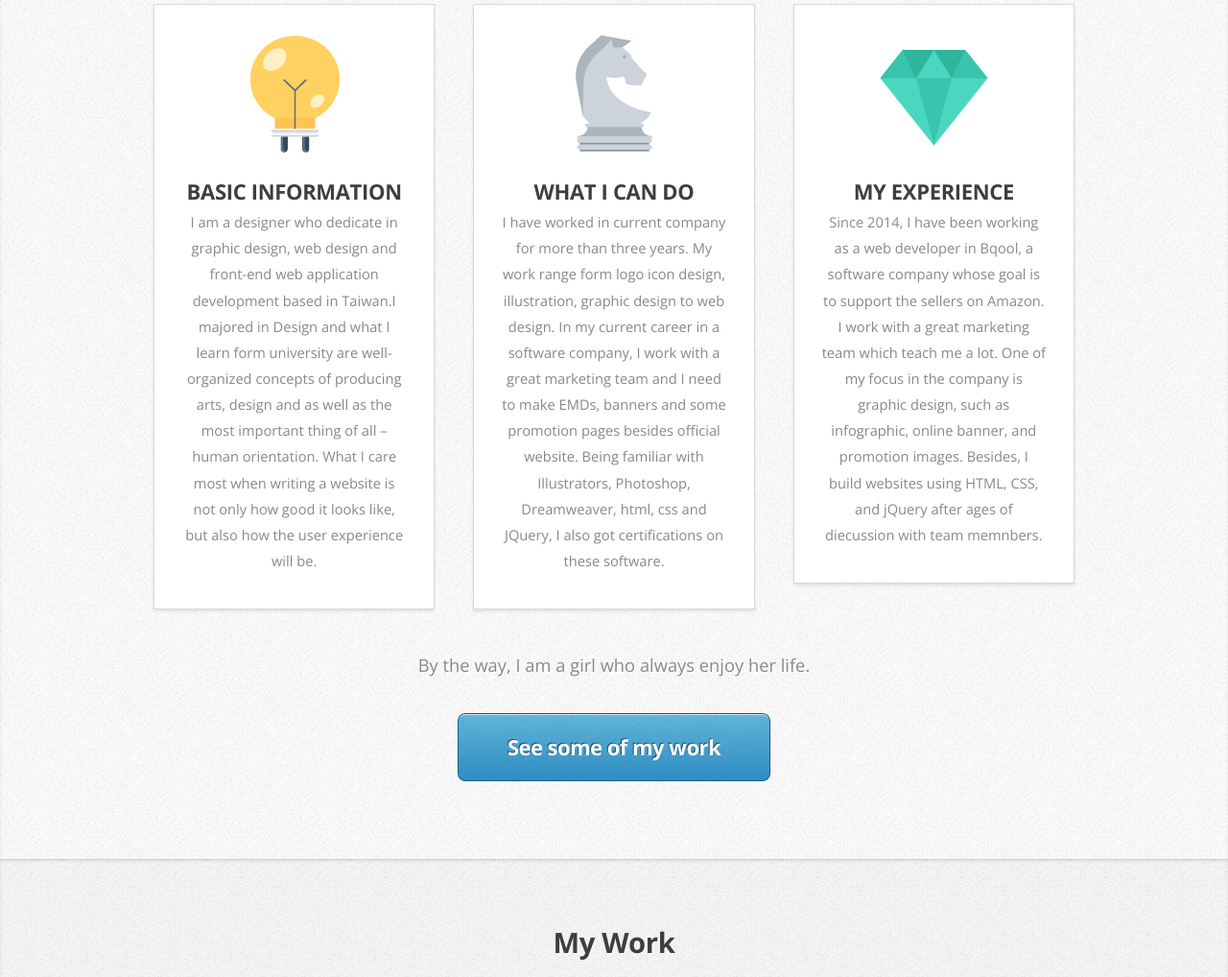
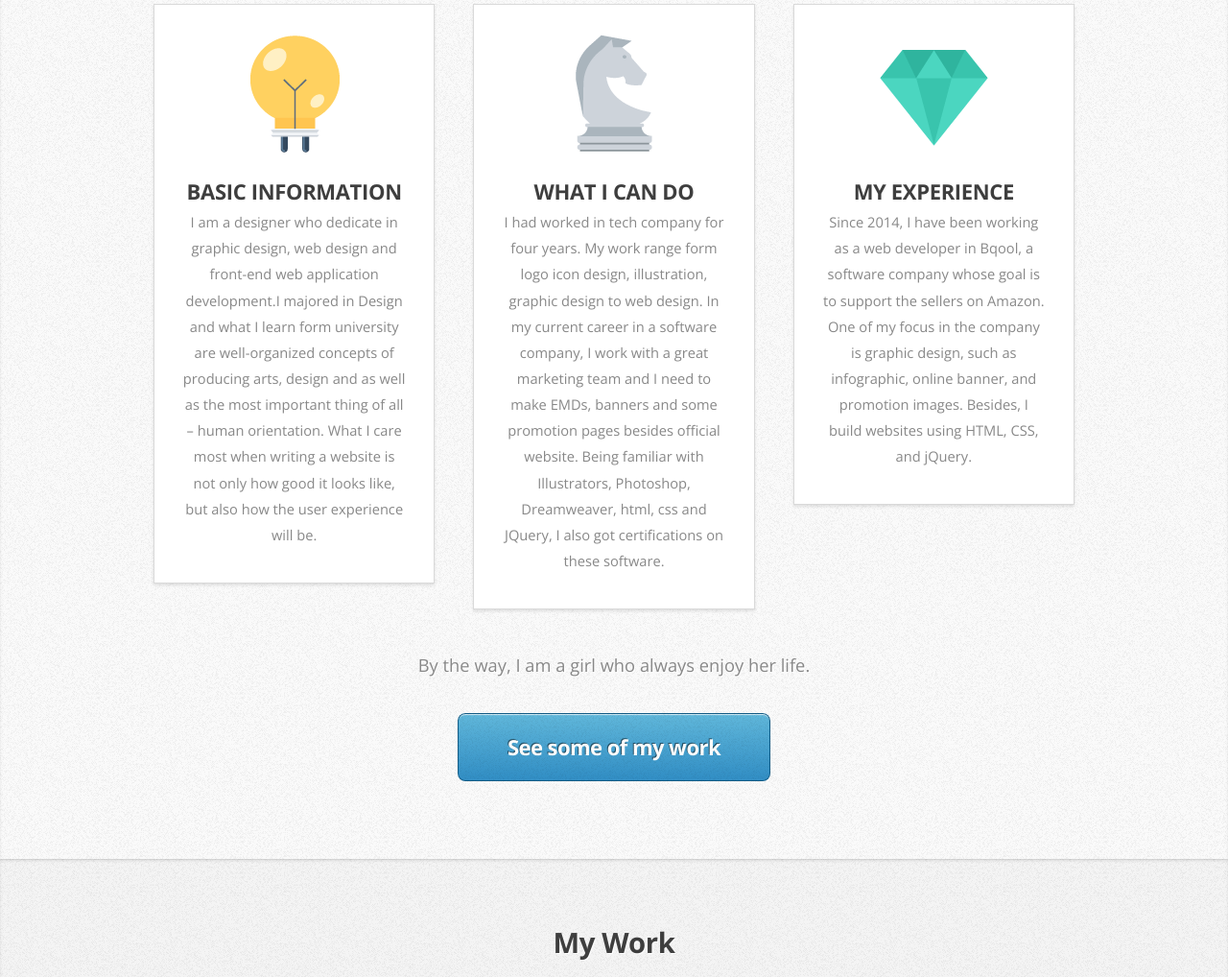
Before and after one commit to ellieliu/ellieliu.github.io, a plain HTML site: page index.html in a window 1280 px wide. Shown: the part 762-1780 px from the top of the page at 96% size. Drawn offline with nearby package versions, Linux system fonts and the light colour scheme.

Commit message:
Update index.html

```diff
--- a/index.html
+++ b/index.html
@@ -57,7 +57,7 @@
                             <section class="box box-style1">
                                 <img src="images/creativity.png">
                                 <h3>BASIC INFORMATION</h3>
-                                <p>I am a designer who dedicate in graphic design, web design and front-end web application development based in Taiwan.I majored in Design and what I learn form university are well-organized concepts of producing arts, design and as well as the most important thing of all – human orientation. What I care most when writing a website is not only how good it looks like, but also how the user experience will be.
+                                <p>I am a designer who dedicate in graphic design, web design and front-end web application development.I majored in Design and what I learn form university are well-organized concepts of producing arts, design and as well as the most important thing of all – human orientation. What I care most when writing a website is not only how good it looks like, but also how the user experience will be.
                                 </p>
                             </section>
                         </div>
@@ -65,14 +65,14 @@
                             <section class="box box-style1">
                                 <img src="images/personality.png">
                                 <h3>WHAT I CAN DO</h3>
-                                <p>I have worked in current company for more than three years. My work range form logo icon design, illustration, graphic design to web design. In my current career in a software company, I work with a great marketing team and I need to make EMDs, banners and some promotion pages besides official website. Being familiar with  Illustrators, Photoshop, Dreamweaver, html, css and JQuery, I also got certifications on these software. </p>
+                                <p>I had worked in tech company for four years. My work range form logo icon design, illustration, graphic design to web design. In my current career in a software company, I work with a great marketing team and I need to make EMDs, banners and some promotion pages besides official website. Being familiar with  Illustrators, Photoshop, Dreamweaver, html, css and JQuery, I also got certifications on these software. </p>
                             </section>
                         </div>
                         <div class="4u">
                             <section class="box box-style1">
                                 <img src="images/diamond.png">
                                 <h3>MY EXPERIENCE</h3>
-                                <p>Since 2014, I have been working as a web developer in Bqool, a software company whose goal is to support the sellers on Amazon. I work with a great marketing team which teach me a lot. One of my focus in the company is graphic design, such as infographic, online banner, and promotion images. Besides, I build websites using HTML, CSS, and jQuery after ages of diecussion with team memnbers.
+                                <p>Since 2014, I have been working as a web developer in Bqool, a software company whose goal is to support the sellers on Amazon. One of my focus in the company is graphic design, such as infographic, online banner, and promotion images. Besides, I build websites using HTML, CSS, and jQuery.
                                 </p>
                             </section>
                         </div>
```
